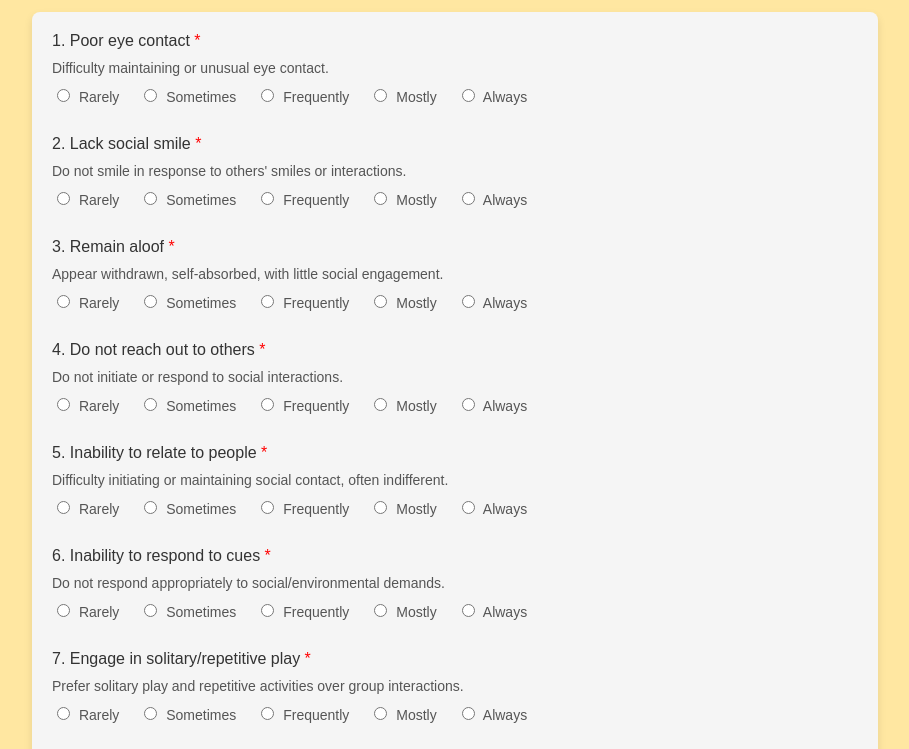
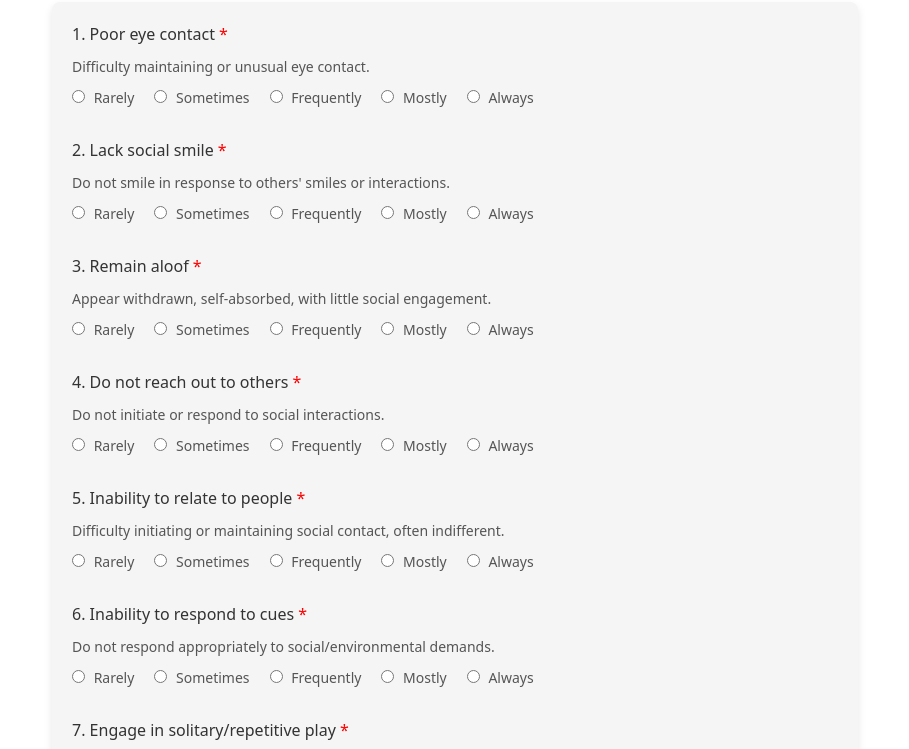
Before and after one commit to praharsha-sri/Autism-Detection, a website: page Social.html in a window 1280 px wide. Shown: the part 76-825 px from the top of the page, without its empty margins (185-1094 px from the left). Drawn offline with nearby package versions, Linux system fonts and the light colour scheme.

Commit message:
added bootstrap

```diff
--- a/Social.html
+++ b/Social.html
@@ -5,6 +5,7 @@
     <meta name="viewport" content="width=device-width, initial-scale=1.0">
     <title>Social Relationship and Reciprocity Form</title>
     <link rel="stylesheet" href="questionnaire_style.css">
+    <link href="https://cdn.jsdelivr.net/npm/bootstrap@5.3.0-alpha1/dist/css/bootstrap.min.css" rel="stylesheet">
 </head>
 <body>
 
@@ -84,6 +85,7 @@
     </div>
 
     <script src="questionnaire_form.js"></script>
+    <script src="https://cdn.jsdelivr.net/npm/bootstrap@5.3.0-alpha1/dist/js/bootstrap.bundle.min.js"></script>
 <script>
 // Initialize radio buttons for questions on this page
 window.onload = function() {
@@ -100,5 +102,6 @@ window.onload = function() {
         }
     }
 </script>
+
 </body>
 </html>
```
Also changed, not shown: telugu_social.html (+2 -0 lines).
